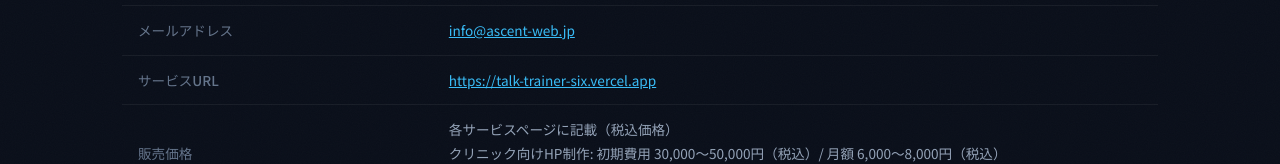
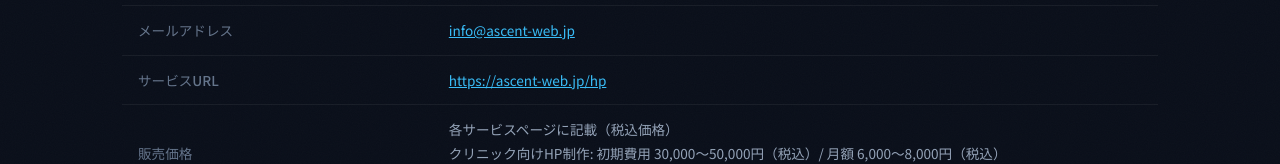
Before and after one commit to NishizawaMutsuki/ascent-website, a Next.js app: page /legal in a window 1280 px wide. Shown: the part 572-736 px from the top of the page. Built offline with nearby package versions, Linux system fonts and the light colour scheme.

Commit message:
fix: update service URL in legal page to ascent-web.jp/hp
Co-Authored-By: Claude Opus 4.6 (1M context) <noreply@anthropic.com>

```diff
--- a/app/(main)/legal/page.tsx
+++ b/app/(main)/legal/page.tsx
@@ -30,7 +30,7 @@ export default function Legal() {
             </tr>
             <tr>
               <th>サービスURL</th>
-              <td><a href="https://talk-trainer-six.vercel.app" style={{ color: 'var(--color-accent)' }}>https://talk-trainer-six.vercel.app</a></td>
+              <td><a href="https://ascent-web.jp/hp" style={{ color: 'var(--color-accent)' }}>https://ascent-web.jp/hp</a></td>
             </tr>
             <tr>
               <th>販売価格</th>
```
